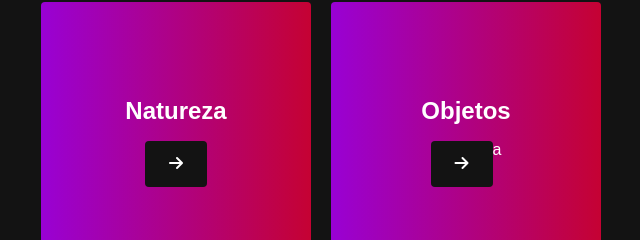
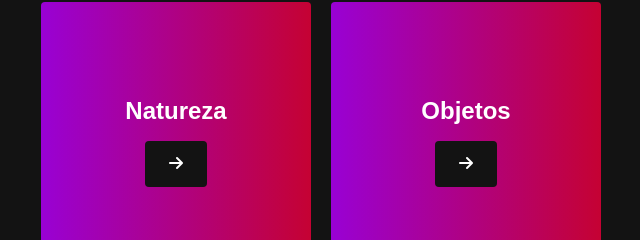
Before and after one commit to vllyxw/Schedio, a plain HTML site: page categorias.html in a window 1280 px wide. Shown: the part 1177-1417 px from the top of the page, 319-959 px from the left. Drawn offline with Linux system fonts and the light colour scheme.

Commit message:
Update categorias.html

```diff
--- a/categorias.html
+++ b/categorias.html
@@ -88,7 +88,7 @@
         </div>
         <div class="services__card">
           <h2>Objetos</h2>
-          <div class="services__btn"><a href="objeto.html"><button><i class="fa-solid fa-arrow-right"></i></button></a>a</div>
+          <div class="services__btn"><a href="objeto.html"><button><i class="fa-solid fa-arrow-right"></i></button></a></div>
         </div>
         <div class="services__card">
           <h2>Ocupações</h2>
```
